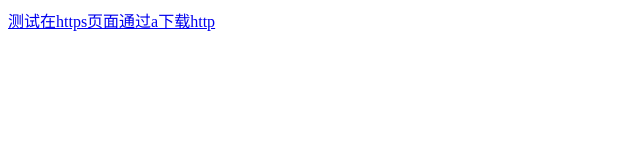
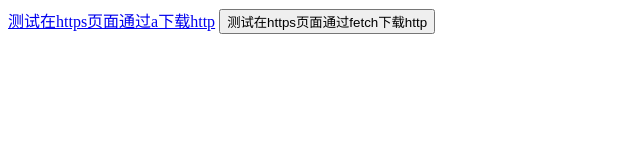
Before and after one commit to clydee-geng/static-page-test, a plain HTML site: page index.html in a window 1280 px wide. Shown: the whole page, without its empty margins (0-640 px from the left). Drawn offline with Linux system fonts and the light colour scheme.

Commit message:
fetch测试

```diff
--- a/index.html
+++ b/index.html
@@ -8,5 +8,6 @@
 </head>
 <body>
     <a href="http://nodejs.org/dist/v18.12.1/node-v18.12.1-win-x64.zip">测试在https页面通过a下载http</a>
+    <button onclick="fetch('http://nodejs.org/dist/v18.12.1/node-v18.12.1-win-x64.zip')">测试在https页面通过fetch下载http</button>
 </body>
 </html>
```
